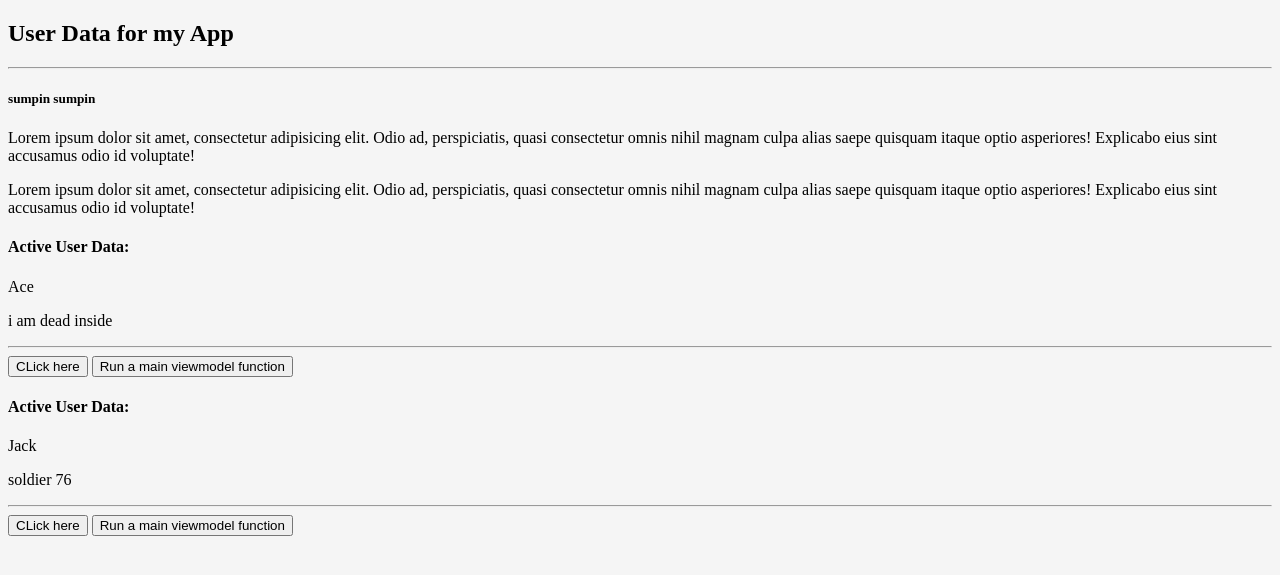
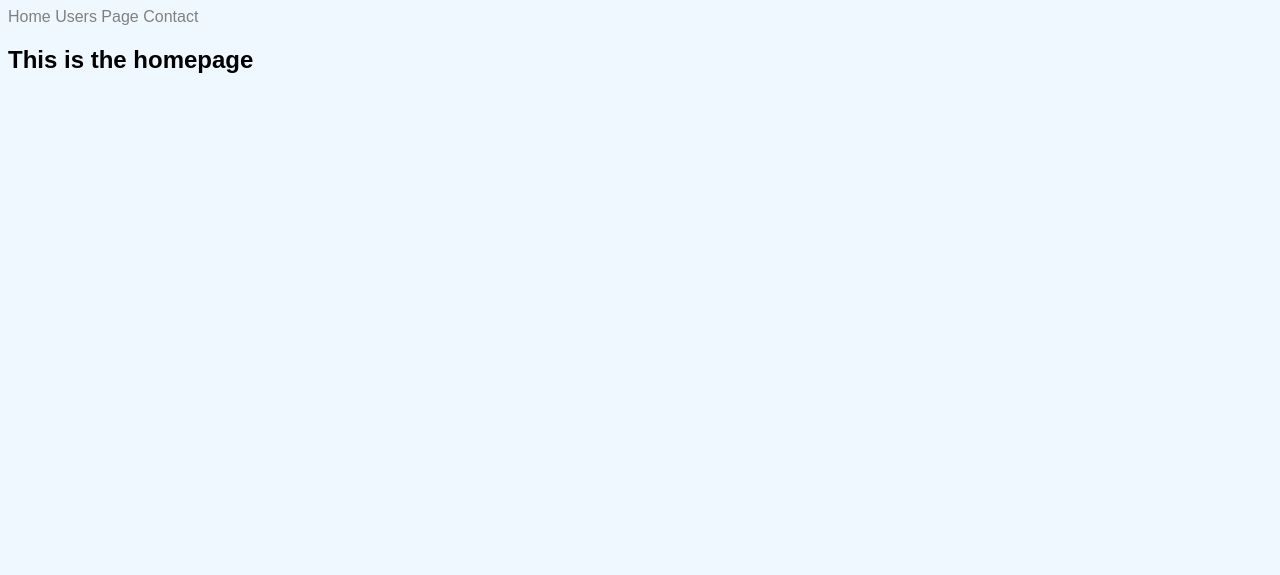
Before and after one commit to aungarsynova/authoring_week2_jan, a PHP site: page / in a window 1280 px wide. Shown: the top 575 px of the page. Run offline with PHP 8.4, Linux system fonts and the light colour scheme; some libraries are stand-ins or nearby versions.

Commit message:
routing and nav with vue

```diff
--- a/css/main.css
+++ b/css/main.css
@@ -1,3 +1,9 @@
 body {
-  background-color: whitesmoke;
+  background-color: aliceblue;
+  font-family: Arial, Helvetica, sans-serif;
 }
+
+.linker {
+  text-decoration: none;
+  color: gray;
+}
--- a/index.html
+++ b/index.html
@@ -6,44 +6,19 @@
     <meta http-equiv="X-UA-Compatible" content="ie=edge">
     <link rel="stylesheet" href="css/main.css">
     <script src="https://cdn.jsdelivr.net/npm/vue@2.5.17/dist/vue.js"></script>
+    <script src="https://cdnjs.cloudflare.com/ajax/libs/vue-router/3.0.2/vue-router.min.js"></script>
+
     <title>Document</title>
 </head>
 <body>
     <main>
-        <h2>User Data for my App</h2>
-        <hr>
-        <article>
-            <h4 class="hidden"></h4>
-            <h5>sumpin sumpin</h5>
-            <p>
-                Lorem ipsum dolor sit amet, consectetur adipisicing elit. Odio ad, perspiciatis, quasi consectetur omnis nihil magnam culpa alias saepe quisquam itaque optio asperiores! Explicabo eius sint accusamus odio id voluptate!</p>
-
-            <p>
-                Lorem ipsum dolor sit amet, consectetur adipisicing elit. Odio ad, perspiciatis, quasi consectetur omnis nihil magnam culpa alias saepe quisquam itaque optio asperiores! Explicabo eius sint accusamus odio id voluptate!
-            </p>
-        </article>
-
         <div id="app">
-            <activeusers name="Ace" role="i am dead inside" @shoutup="calledOnParent">
-                <h4>Active User Data:</h4>
-            </activeusers>
-
-            <activeusers name="Jack" role="soldier 76">
-                    <h4>Active User Data:</h4>
-                </activeusers>
+            <router-link :to="{ path: '/'}" class="linker">Home</router-link>
+            <router-link :to="{ path: 'users'}" class="linker">Users Page</router-link>
+            <router-link :to="{ path: 'contact'}" class="linker">Contact</router-link>
+            <router-view></router-view>
         </div>
     </main>
-    <!--component template-->
-    <template id="userstemplate">
-        <div>
-            <slot></slot>
-            <p>{{ name }}</p>
-            <p>{{ role }}</p>
-            <hr>
-            <button v-on:click="logFromChild">CLick here</button>
-            <button v-on:click="passEvent">Run a main viewmodel function</button>
-        </div>
-    </template>
     <script src="js/main.js"></script>
 </body>
 </html>
--- a/js/main.js
+++ b/js/main.js
@@ -1,24 +1,32 @@
 (()=> {
    //create a components first
-    const UserComponent = {
-        props: ['name', 'role'],
+    const HomePageComponent = {
+        template: "<h2>This is the homepage</h2>"
+    }
 
-        template: "#userstemplate",
+    const UsersPageComponent = {
+        template: "<h2>This is the users page</h2>"
+    }
 
-        created: function() {
-            console.log("let me diiiiiiiiiiiiiiie");
-        },
+    const ContactPageComponent = {
+        template: "<h2>This is the contact page</h2>"
+    }
 
-        methods: {
-            logFromChild() {
-                console.log("logged from the component");
-            },
+    //routes are the path you're taking through the application
+    //www.google.ca is a route; it's the route to the home page
+    //www.simpsin/contact is the rout to the contact page and etc.
+    //each route gets mapped to a component that you define
+    //and that components gets rendered in the <router-view> element
+    const routes = [
+        { path: '/', name: 'home', component: HomePageComponent},
+        { path: '/contact', name: 'contact', component: ContactPageComponent},
+        { path: '/users', name: 'users', component: UsersPageComponent}
 
-            passEvent() {
-                this.$emit('shoutup');
-            }
-        }
-    };
+    ]
+
+    const router = new VueRouter({
+        routes
+    });
 
    //then your vue instance
    const vm = new Vue({
@@ -39,7 +47,11 @@
        },
 
        components: {
-           'activeusers' : UserComponent,
-       }
-   })
+           'homepagecomponent' : HomePageComponent,
+           'userscomponent': UsersPageComponent,
+           'contactcomponent': ContactPageComponent
+       },
+
+       router: router
+   });
 })();
```
